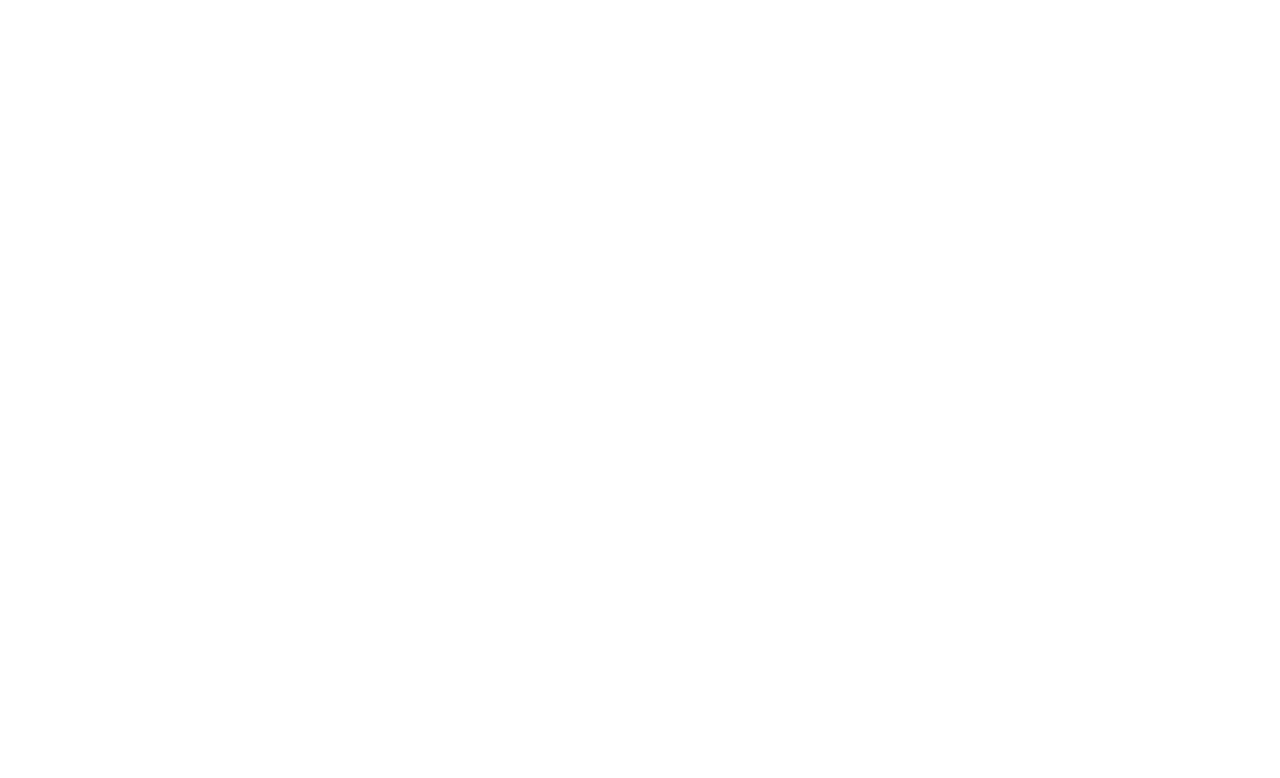
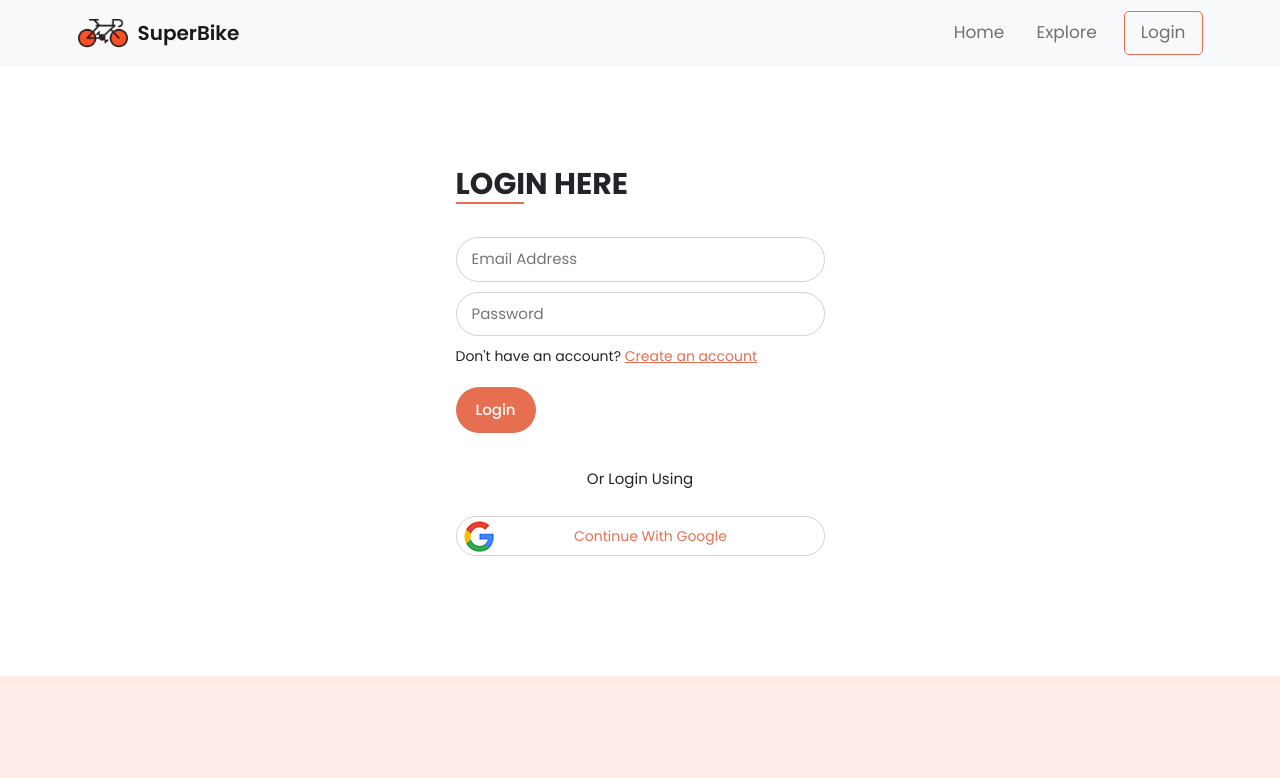
Before and after one commit to Sanjoy1210/SuperBike, a React (Create React App) app: page /login in a window 1280 px wide. Shown: the top 778 px of the page. Built offline with nearby package versions, Linux system fonts and the light colour scheme.

Commit message:
login page ready

```diff
--- a/src/App.js
+++ b/src/App.js
@@ -5,6 +5,7 @@
 } from "react-router-dom";
 import Home from './Pages/Home/Home/Home';
 import './App.css';
+import Login from "./Pages/Login/Login/Login";
 
 function App() {
   return (
@@ -17,6 +18,9 @@
           <Route path="/home">
             <Home />
           </Route>
+          <Route path="/login">
+            <Login />
+          </Route>
         </Switch>
       </Router>
     </div>
--- a/src/Pages/Home/Product/Product.css
+++ b/src/Pages/Home/Product/Product.css
@@ -33,7 +33,8 @@
   font-size: 15px;
 }
 
-.expand-btn {
+.expand-btn,
+.submit-btn {
   height: 46px;
   min-width: 46px;
   background: #E76F51!important;
--- /dev/null
+++ b/src/Pages/Login/Login/Login.css
@@ -0,0 +1,81 @@
+.login-page {
+  width: 30%;
+  margin: auto;
+  padding: 100px 0;
+}
+
+.input-field {
+  display: block;
+  width: 100%;
+  margin-bottom: 10px;
+  padding: 10px 15px;
+  font-size: 15px;
+  border-radius: 25px;
+  border: 0.5px solid lightgray;
+  text-transform: none;
+}
+
+.submit-btn {
+  color: #fff;
+  font-size: 15px;
+  padding: 10px 20px;
+  font-weight: 500;
+}
+
+.submit-btn:hover {
+  padding: 0 30px;
+}
+
+.login-text {
+  font-size: 14px;
+  text-transform: none;
+  padding-bottom: 10px;
+}
+
+.login-text a,
+.login-text a:hover {
+  text-transform: none;
+  color: #E76F51;
+}
+
+.signin-authoraization p {
+  font-size: 15px;
+  padding: 15px 0;
+  text-align: center;
+}
+
+.signin-authoraization {
+  padding: 20px 0;
+}
+
+.signin-btn {
+  background-color: #fff!important;
+  width: 100%;
+  border: .5px solid lightgray!important;
+  border-radius: 25px!important;
+  display: flex!important;
+  align-items: center;
+}
+
+.signin-btn span {
+  color: #E76F51;
+  font-size: 14px;
+  padding-left: 8rem;
+}
+
+@media only screen and (max-width: 668px) {
+  .login-page {
+    width: 100%;
+    padding: 20px 0;
+  }
+}
+@media only screen and (min-width: 669px) and (max-width: 991px) {
+  .login-page {
+    width: 70%;
+    padding: 20px 0;
+  }
+
+  .signin-btn span {
+    padding-left: 15rem;
+  }
+}
--- /dev/null
+++ b/src/Pages/Login/Login/Login.js
@@ -0,0 +1,52 @@
+import React from 'react';
+import { Button, Col, Container, Row } from 'react-bootstrap';
+import { useForm } from 'react-hook-form';
+import { Link } from 'react-router-dom';
+import './Login.css';
+import Navigation from '../../Shared/Navigation/Navigation';
+import Footer from '../../Shared/Footer/Footer';
+import googleIcon from '../../../images/logo/google.png';
+
+const Login = () => {
+  const { register, handleSubmit, watch, formState: { errors } } = useForm();
+  const onSubmit = data => console.log(data);
+
+  console.log(watch("example"));
+  return (
+    <>
+      <Navigation />
+      <div className="login-page">
+        <div className="login-page-wrapper">
+          <Container>
+            <h3 className="section-title">Login Here</h3>
+            <Row>
+              <Col>
+                <form onSubmit={handleSubmit(onSubmit)}>
+                  <input className="input-field" type="email" placeholder="Email Address" {...register("email")} />
+                  <input className="input-field" type="password" placeholder="Password" {...register("password", { required: true })} />
+                  {errors.exampleRequired && <span>This field is required</span>}
+
+                  <p className="login-text">Don't have an account? <Link to="register">Create an account</Link></p>
+                  <input className="submit-btn" type="submit" value="Login" />
+                </form>
+
+                <div className="signin-authoraization">
+                  <p>or Login using </p>
+                  <div className="signin-buttons">
+                    <Button className="signin-btn">
+                      <img src={googleIcon} alt="" />
+                      <span>Continue with Google</span>
+                    </Button>{' '}
+                  </div>
+                </div>
+              </Col>
+            </Row>
+          </Container>
+        </div>
+      </div>
+      <Footer />
+    </>
+  );
+};
+
+export default Login;
```
Also changed, not shown: src/images/logo/google.png (added).
